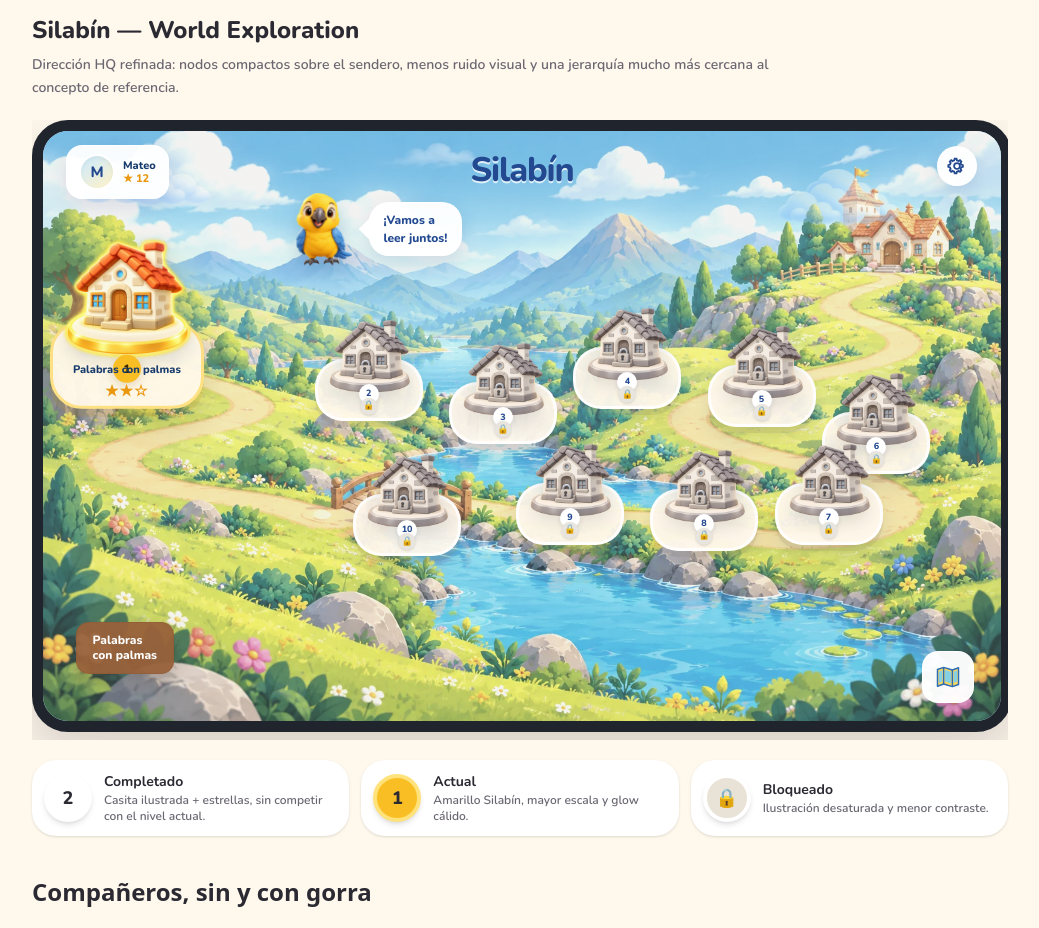
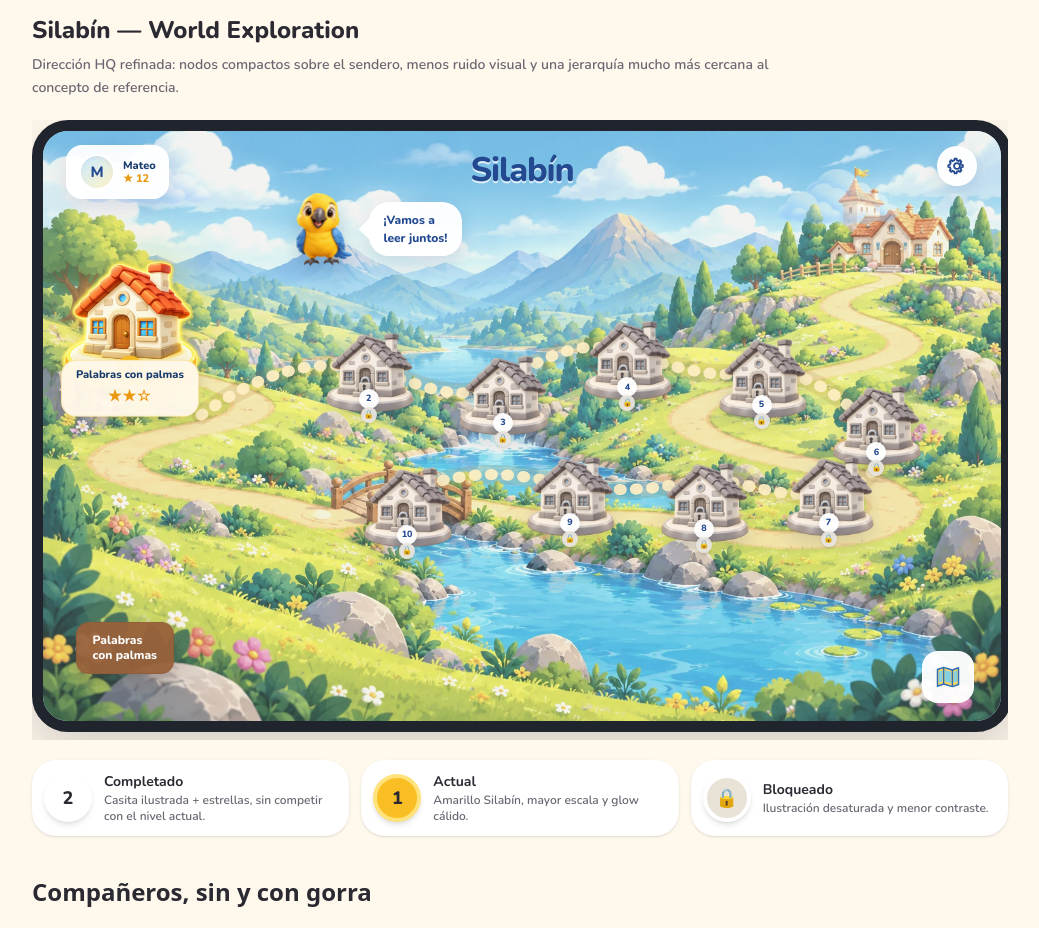
Before and after one commit to Yelison/silabin, a Next.js app: page /dev/arte in a window 1280 px wide. Shown: the part 1100-2028 px from the top of the page, without its empty margins (120-1159 px from the left). Built offline with nearby package versions, Linux system fonts and the light colour scheme; a web font is replaced by a local one.

Commit message:
refactor(dev): elimina doble pedestal y recupera el sendero visual

```diff
--- a/src/features/dev/WorldExploration.tsx
+++ b/src/features/dev/WorldExploration.tsx
@@ -73,48 +73,37 @@ function LevelNode({
 			title={label}
 			aria-label={`Nivel ${number}: ${label}`}
 		>
-			<div
-				className={current ? "relative h-[164px] w-[158px]" : "relative h-[112px] w-[112px]"}
-			>
+			<div className={current ? "relative h-[168px] w-[152px]" : "relative h-[104px] w-[96px]"}>
 				{current && (
 					<div
 						aria-hidden="true"
-						className="absolute left-1/2 top-[48%] -z-10 h-[82%] w-[94%] -translate-x-1/2 -translate-y-1/2 rounded-full bg-[#FFD94F]/28 blur-xl"
+						className="absolute left-1/2 top-[40%] -z-10 h-[76%] w-[94%] -translate-x-1/2 -translate-y-1/2 rounded-full bg-[#FFD94F]/30 blur-xl"
 					/>
 				)}
-
-				<div
-					aria-hidden="true"
-					className={
-						current
-							? "absolute bottom-[8px] left-1/2 h-[88px] w-[154px] -translate-x-1/2 rounded-[32px] border-[3px] border-[#FFE184] bg-[#FFF8E9]/97 shadow-[0_8px_0_rgba(188,139,25,0.16),0_16px_30px_rgba(77,62,35,0.16)]"
-							: "absolute bottom-[8px] left-1/2 h-[62px] w-[108px] -translate-x-1/2 rounded-[28px] border-[3px] border-white/90 bg-[#FFF8EC]/95 shadow-[0_6px_0_rgba(125,112,92,0.14),0_12px_20px_rgba(58,68,82,0.13)]"
-					}
-				/>
 
 				<HqImage
 					src={houseSrc}
 					fallback={`${SHARED}/house-01.svg`}
-					className="pointer-events-none absolute left-1/2 -translate-x-1/2 object-contain drop-shadow-[0_7px_9px_rgba(52,61,72,0.15)]"
+					className="pointer-events-none absolute left-1/2 top-0 -translate-x-1/2 object-contain drop-shadow-[0_7px_9px_rgba(52,61,72,0.16)]"
 					style={
 						current
-							? { width: 136, height: 136, top: -24 }
-							: { width: 88, height: 88, top: -8 }
+							? { width: 148, height: 148 }
+							: { width: 96, height: 96 }
 					}
 				/>
 
 				<span
 					className={
 						current
-							? "absolute left-1/2 top-[62%] flex size-7 -translate-x-1/2 items-center justify-center rounded-full bg-action text-[12px] font-extrabold text-action-ink shadow-[0_3px_8px_rgba(124,86,0,0.20)]"
-							: "absolute left-1/2 top-[60%] flex size-5 -translate-x-1/2 items-center justify-center rounded-full bg-white text-[9px] font-extrabold text-[#234A91] shadow-[0_2px_5px_rgba(45,57,78,0.14)]"
+							? "absolute left-1/2 top-[64%] flex size-7 -translate-x-1/2 items-center justify-center rounded-full bg-action text-[12px] font-extrabold text-action-ink shadow-[0_3px_8px_rgba(124,86,0,0.20)]"
+							: "absolute left-1/2 top-[66%] flex size-5 -translate-x-1/2 items-center justify-center rounded-full bg-white/96 text-[9px] font-extrabold text-[#234A91] shadow-[0_2px_5px_rgba(45,57,78,0.16)]"
 					}
 				>
 					{number}
 				</span>
 
 				{current && (
-					<div className="absolute bottom-[14px] left-1/2 w-[140px] -translate-x-1/2 text-center">
+					<div className="absolute bottom-0 left-1/2 w-[138px] -translate-x-1/2 rounded-[0.95rem] border border-[#F4D27A]/55 bg-[#FFF8E9]/97 px-3 py-2 text-center shadow-[0_6px_14px_rgba(87,65,30,0.14)]">
 						<span className="block text-[11px] font-extrabold leading-[1.12] text-[#173B6C]">
 							{label}
 						</span>
@@ -127,7 +116,7 @@ function LevelNode({
 				)}
 
 				{completed && !current && (
-					<div className="absolute bottom-[13px] left-1/2 -translate-x-1/2 whitespace-nowrap text-[10px] font-extrabold tracking-[0.05em] text-celebrate">
+					<div className="absolute left-1/2 top-[84%] -translate-x-1/2 whitespace-nowrap text-[10px] font-extrabold tracking-[0.05em] text-celebrate">
 						{[0, 1, 2].map((i) => (
 							<span key={i}>{i < stars ? "★" : "☆"}</span>
 						))}
@@ -137,7 +126,7 @@ function LevelNode({
 				{locked && (
 					<span
 						aria-hidden="true"
-						className="absolute bottom-[14px] left-1/2 flex size-[17px] -translate-x-1/2 items-center justify-center rounded-full bg-[#E8E4DE] text-[9px] shadow-sm"
+						className="absolute left-1/2 top-[83%] flex size-[16px] -translate-x-1/2 items-center justify-center rounded-full bg-[#E7E3DE]/96 text-[8px] shadow-sm"
 					>
 						🔒
 					</span>
@@ -177,6 +166,35 @@ function StateSample({
 	);
 }
 
+
+function RoutePath() {
+	return (
+		<svg
+			aria-hidden="true"
+			viewBox="0 0 1180 738"
+			preserveAspectRatio="none"
+			className="pointer-events-none absolute inset-0 z-[14] h-full w-full"
+		>
+			<path
+				d="M 195 355 C 270 300, 330 286, 390 296 S 500 345, 555 318 S 650 258, 710 275 S 820 310, 865 302 S 960 309, 1010 360 C 1055 408, 1018 452, 950 454 S 850 430, 804 438 S 704 455, 635 440 S 530 425, 460 445"
+				fill="none"
+				stroke="rgba(177,128,61,0.18)"
+				strokeWidth="24"
+				strokeLinecap="round"
+				strokeLinejoin="round"
+			/>
+			<path
+				d="M 195 355 C 270 300, 330 286, 390 296 S 500 345, 555 318 S 650 258, 710 275 S 820 310, 865 302 S 960 309, 1010 360 C 1055 408, 1018 452, 950 454 S 850 430, 804 438 S 704 455, 635 440 S 530 425, 460 445"
+				fill="none"
+				stroke="rgba(255,239,196,0.92)"
+				strokeWidth="14"
+				strokeLinecap="round"
+				strokeLinejoin="round"
+				strokeDasharray="2 18"
+			/>
+		</svg>
+	);
+}
 
 export function WorldExploration() {
 	const levels: LevelNodeProps[] = [
@@ -294,6 +312,8 @@ export function WorldExploration() {
 							className="world-cloud-b pointer-events-none absolute right-[10%] top-[6%] z-[2] w-[13%] opacity-[0.42]"
 						/>
 
+						<RoutePath />
+
 						<div className="absolute left-[2.4%] top-[2.5%] z-40 flex items-center gap-2 rounded-[1rem] border border-white/80 bg-white/95 px-3 py-2 shadow-[0_7px_18px_rgba(35,74,145,0.14)]">
 							<div
 								aria-hidden="true"
```
